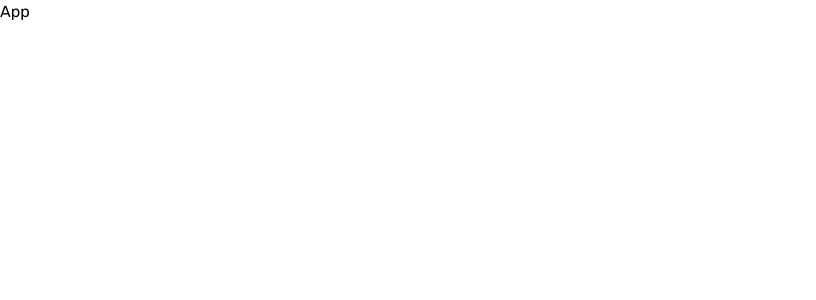
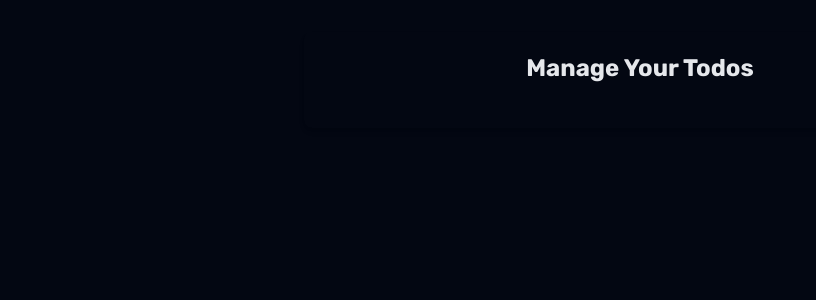
Before and after one commit to vaibhavc2/todo-with-context-react, a React (Vite) app: page / in a window 1280 px wide. Shown: the top 300 px of the page, without its empty margins (0-816 px from the left). Built offline with nearby package versions, Linux system fonts and the light colour scheme.

Commit message:
make todo functionality

```diff
--- a/src/app/App.tsx
+++ b/src/app/App.tsx
@@ -1,5 +1,76 @@
+import { useCallback, useState } from "react";
+import { TodoType } from "../types";
+import { TodoProvider } from "../context";
+import { v4 as uuidv4 } from "uuid";
+import { TodoPage } from "./pages";
+
 const App = () => {
-  return <div>App</div>;
+  const [todos, setTodos] = useState<Array<TodoType>>([]);
+  const addTodo = useCallback(
+    (todoMessage: string) => {
+      const latestTodo: TodoType = {
+        id: uuidv4(),
+        todoMessage,
+        isCompleted: false
+      };
+
+      setTodos((prev) => {
+        return [...prev, latestTodo];
+      });
+    },
+    [todos, setTodos]
+  );
+
+  const updateTodo = useCallback(
+    (id: string, todoMessage: string) => {
+      setTodos((prev) => {
+        const todo = prev.find((todo) => todo.id === id);
+        if (todo?.todoMessage) todo.todoMessage = todoMessage;
+        return [...prev];
+      });
+    },
+    [todos, setTodos]
+  );
+
+  const deleteTodo = useCallback(
+    (id: string) => {
+      // setTodos((prev) => {
+      // const todoIndex = prev.findIndex((todo) => todo.id === id);
+      // prev = prev.splice(todoIndex, 1);
+      // return [...prev];
+      // });
+
+      // better method:
+      setTodos((prev) => prev.filter((todo) => todo.id !== id));
+    },
+    [todos, setTodos]
+  );
+
+  const toggleCompletion = useCallback(
+    (id: string) => {
+      // setTodos((prev) => {
+      //   const todo = prev.find((todo) => todo.id === id);
+      //   if (todo?.isCompleted) todo.isCompleted = !todo.isCompleted;
+      //   return [...prev];
+      // });
+
+      // another way:
+      setTodos((prev) =>
+        prev.map((todo) =>
+          todo.id === id ? { ...todo, isCompleted: !todo.isCompleted } : todo
+        )
+      );
+    },
+    [todos, setTodos]
+  );
+
+  return (
+    <TodoProvider
+      value={{ todos, addTodo, updateTodo, deleteTodo, toggleCompletion }}
+    >
+      <TodoPage />
+    </TodoProvider>
+  );
 };
 
 export default App;
--- /dev/null
+++ b/src/app/pages/TodoPage.tsx
@@ -0,0 +1,17 @@
+const TodoPage = () => {
+  return (
+    <div className="min-h-screen bg-gray-950 py-8">
+      <div className="mx-auto w-full max-w-2xl rounded-lg px-4 py-3 text-gray-200 shadow-md">
+        <h1 className="mb-8 mt-2 text-center text-2xl font-bold">
+          Manage Your Todos
+        </h1>
+        <div className="mb-4">{/* Todo form goes here */}</div>
+        <div className="flex flex-wrap gap-y-3">
+          {/*Loop and Add TodoItem here */}
+        </div>
+      </div>
+    </div>
+  );
+};
+
+export default TodoPage;
--- /dev/null
+++ b/src/app/pages/index.ts
@@ -0,0 +1,3 @@
+import TodoPage from "./TodoPage";
+
+export { TodoPage };
--- /dev/null
+++ b/src/components/TodoForm.tsx
@@ -0,0 +1,19 @@
+function TodoForm() {
+  return (
+    <form className="flex">
+      <input
+        type="text"
+        placeholder="Write Todo..."
+        className="w-full rounded-l-lg border border-black/10 bg-white/20 px-3 py-1.5 outline-none duration-150"
+      />
+      <button
+        type="submit"
+        className="shrink-0 rounded-r-lg bg-green-600 px-3 py-1 text-white"
+      >
+        Add
+      </button>
+    </form>
+  );
+}
+
+export default TodoForm;
--- a/src/types/TodoObjectType.ts
+++ b/src/types/TodoObjectType.ts
@@ -2,8 +2,8 @@ import { TodoType } from ".";
 
 export interface TodoObjectType {
   todos: Array<TodoType>;
-  addTodo: (todo: TodoType) => void;
-  updateTodo: (id: string, todo: TodoType) => void;
-  deleteTodo: (id: string, todo: TodoType) => void;
+  addTodo: (todoMessage: string) => void;
+  updateTodo: (id: string, todoMessage: string) => void;
+  deleteTodo: (id: string) => void;
   toggleCompletion: (id: string) => void;
 }
```
Also changed, not shown: src/components/TodoItem.tsx (added, +48 -0 lines).
